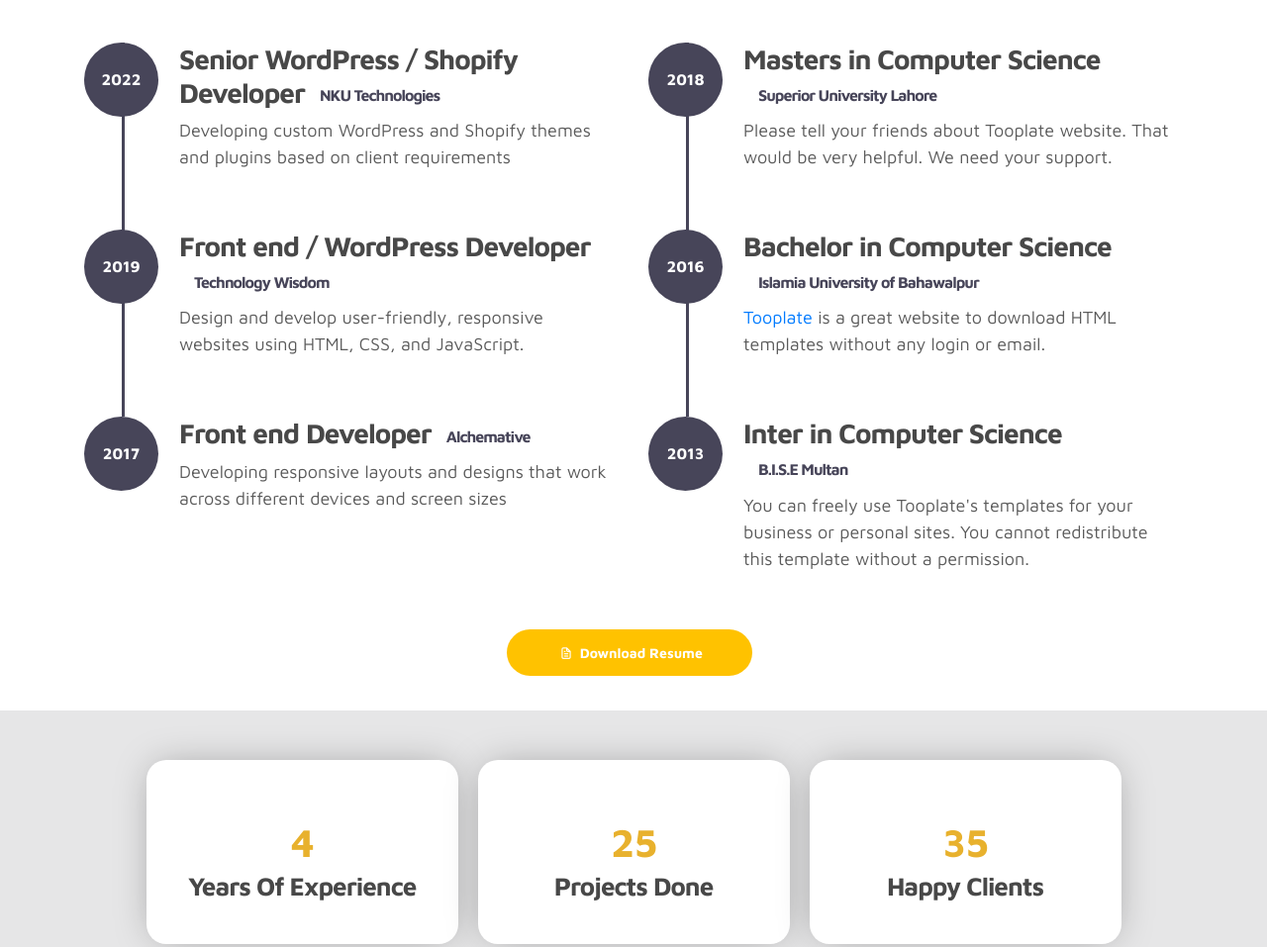
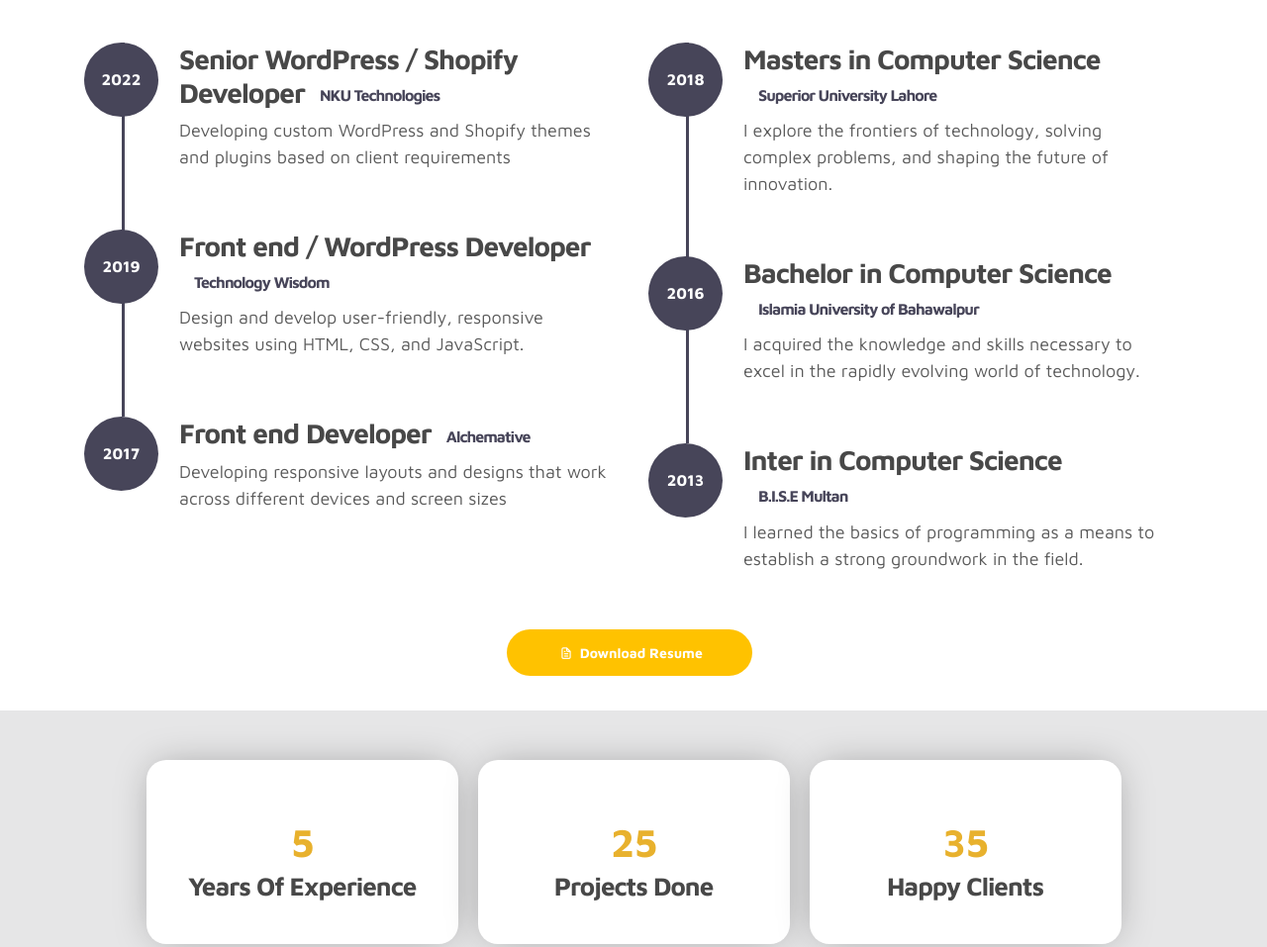
Before and after one commit to Naeemninja/portfolio, a plain HTML site: page resume.html in a window 1280 px wide. Shown: the part 167-1124 px from the top of the page at 99% size. Drawn offline with Linux system fonts and the light colour scheme.

Commit message:
made changes

```diff
--- a/css/tooplate-style.css
+++ b/css/tooplate-style.css
@@ -739,7 +739,9 @@ box-shadow: 0px 0px 38px -8px rgba(0,0,0,0.34);
 .col-md-6.projec-d-img img {
   margin-bottom: 30px;
 }
-
+.port-cart img {
+  margin-bottom: 15px;
+}
 
 
 
--- a/resume.html
+++ b/resume.html
@@ -111,7 +111,7 @@
                              </div>
                              <div class="timeline-info">
                                   <h3><span>Masters in Computer Science</span><small>Superior University Lahore</small></h3>
-                                  <p>Please tell your friends about Tooplate website. That would be very helpful. We need your support.</p>
+                                  <p>I explore the frontiers of technology, solving complex problems, and shaping the future of innovation.</p>
                              </div>
                         </div>
 
@@ -121,7 +121,7 @@
                             </div>
                             <div class="timeline-info">
                                 <h3><span>Bachelor in Computer Science</span><small>Islamia University of Bahawalpur</small></h3>
-                                <p><a rel="nofollow" href="https://www.facebook.com/tooplate">Tooplate</a> is a great website to download HTML templates without any login or email.</p>
+                                <p>I acquired the knowledge and skills necessary to excel in the rapidly evolving world of technology.</p>
                             </div>
                         </div>
 
@@ -131,7 +131,7 @@
                             </div>
                             <div class="timeline-info">
                                 <h3><span>Inter in Computer Science   </span><small>B.I.S.E Multan</small></h3>
-                                <p>You can freely use Tooplate's templates for your business or personal sites. You cannot redistribute this template without a permission.</p>
+                                <p>I learned the basics of programming as a means to establish a strong groundwork in the field.</p>
                             </div>
                         </div>
 
@@ -154,7 +154,7 @@
                 <div id="counter">
 
                 <div class="item">
-                    <h1 class="count" data-number="4" ></h1>
+                    <h1 class="count" data-number="5" ></h1>
                     <h3 class="text">Years of Experience</h3>
                 </div>
                 <div class="item">
```
Also changed, not shown: index.html (+1 -1 lines), portfolio-type.html (+2 -2 lines), images/shopify.png (added), images/wordpress.png (added).
